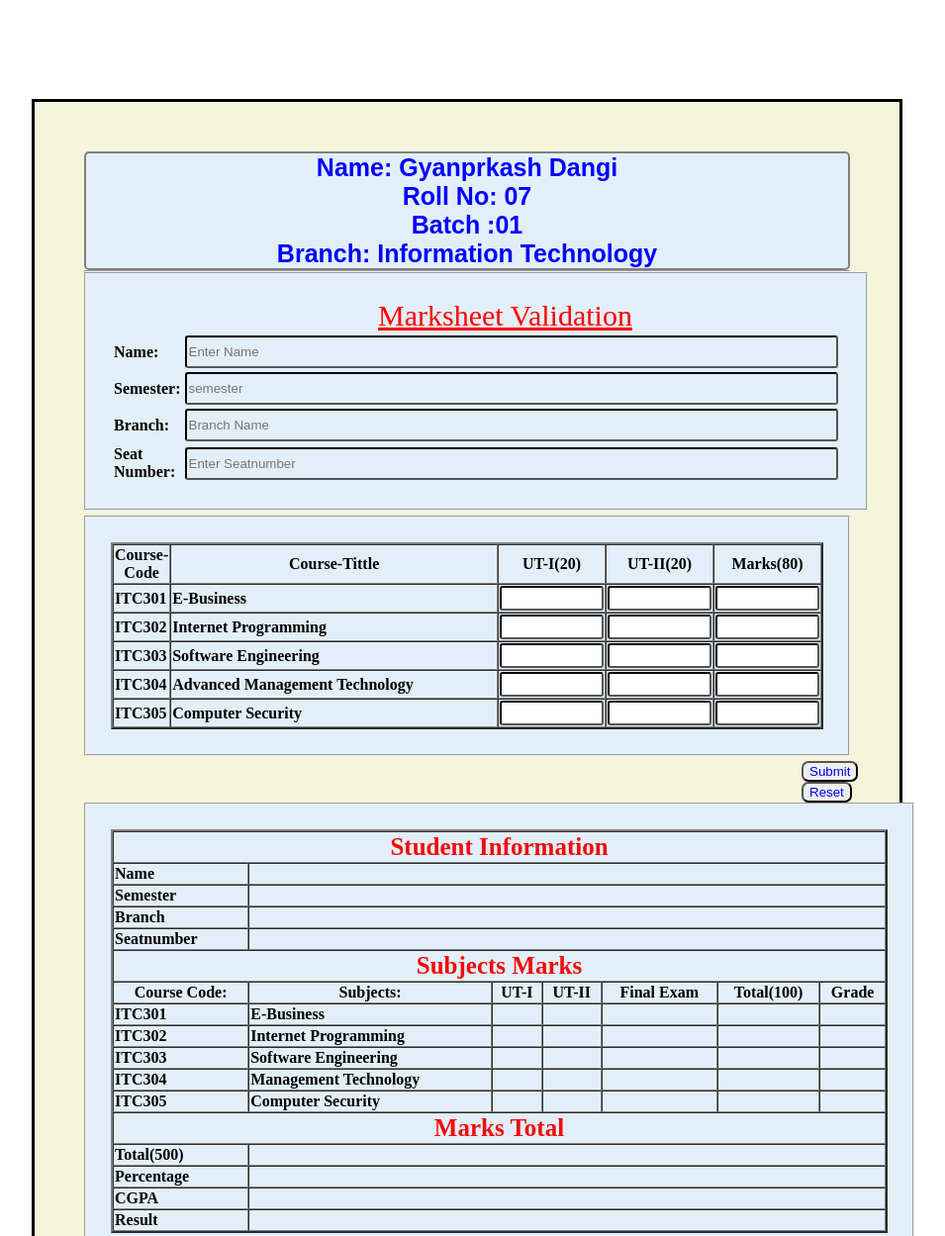
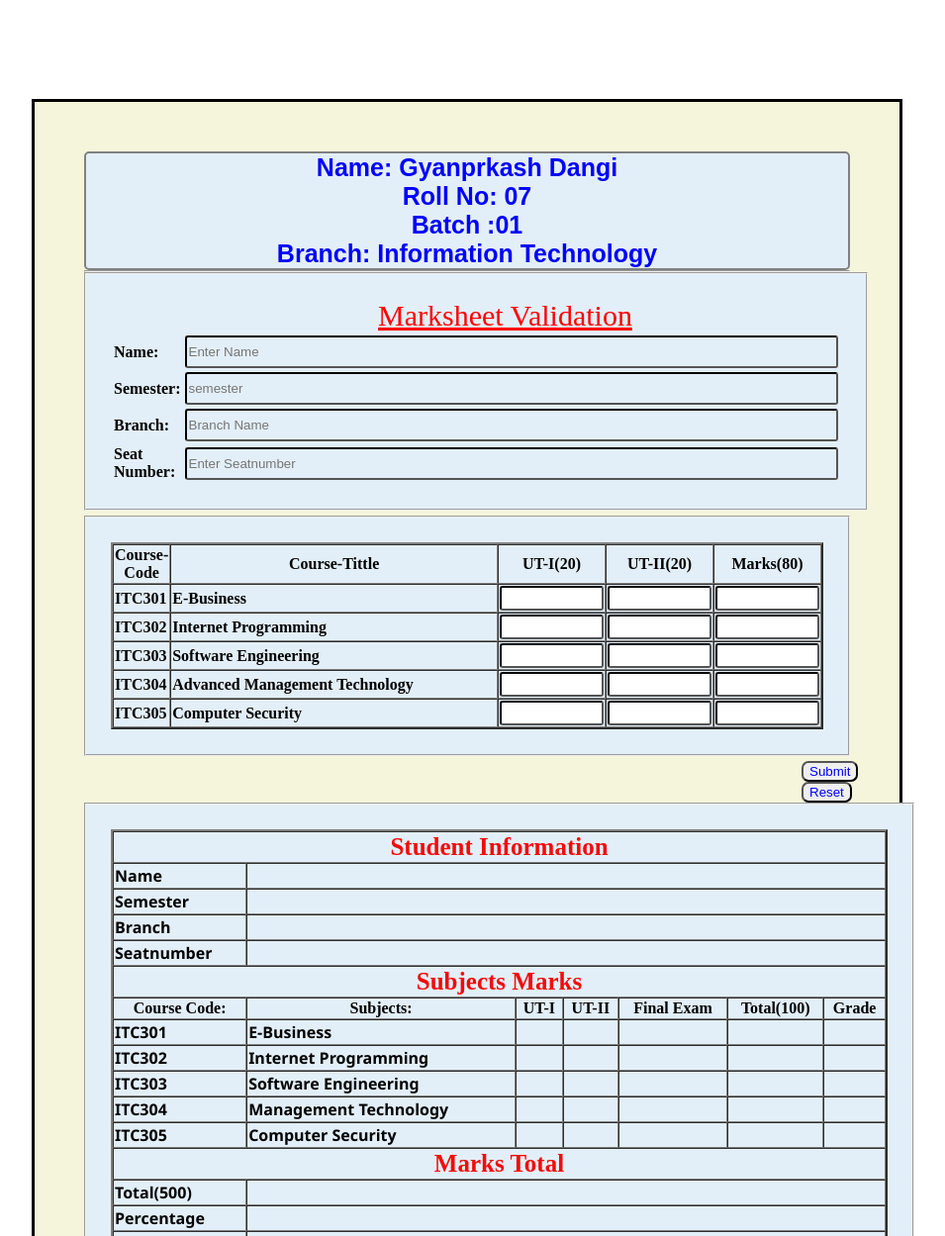
Before and after one commit to GyanDangi/Marks-Calculator-, a plain HTML site: page index.html in a window 1280 px wide. Shown: the top 1249 px of the page at 99% size, without its empty margins (168-1123 px from the left). Drawn offline with Linux system fonts and the light colour scheme.

Commit message:
input font family modified

```diff
--- a/style.css
+++ b/style.css
@@ -100,6 +100,10 @@ body .userinput{
     color: #f40a0a;
     font-size: 25px;
 }
+.feild3 td {
+    font-family: 'Segoe UI', Tahoma, Geneva, Verdana, sans-serif;
+    font-weight: bolder;
+}
 
 
 .btn{
```
Also changed, not shown: index.html (line endings or trailing spaces).
